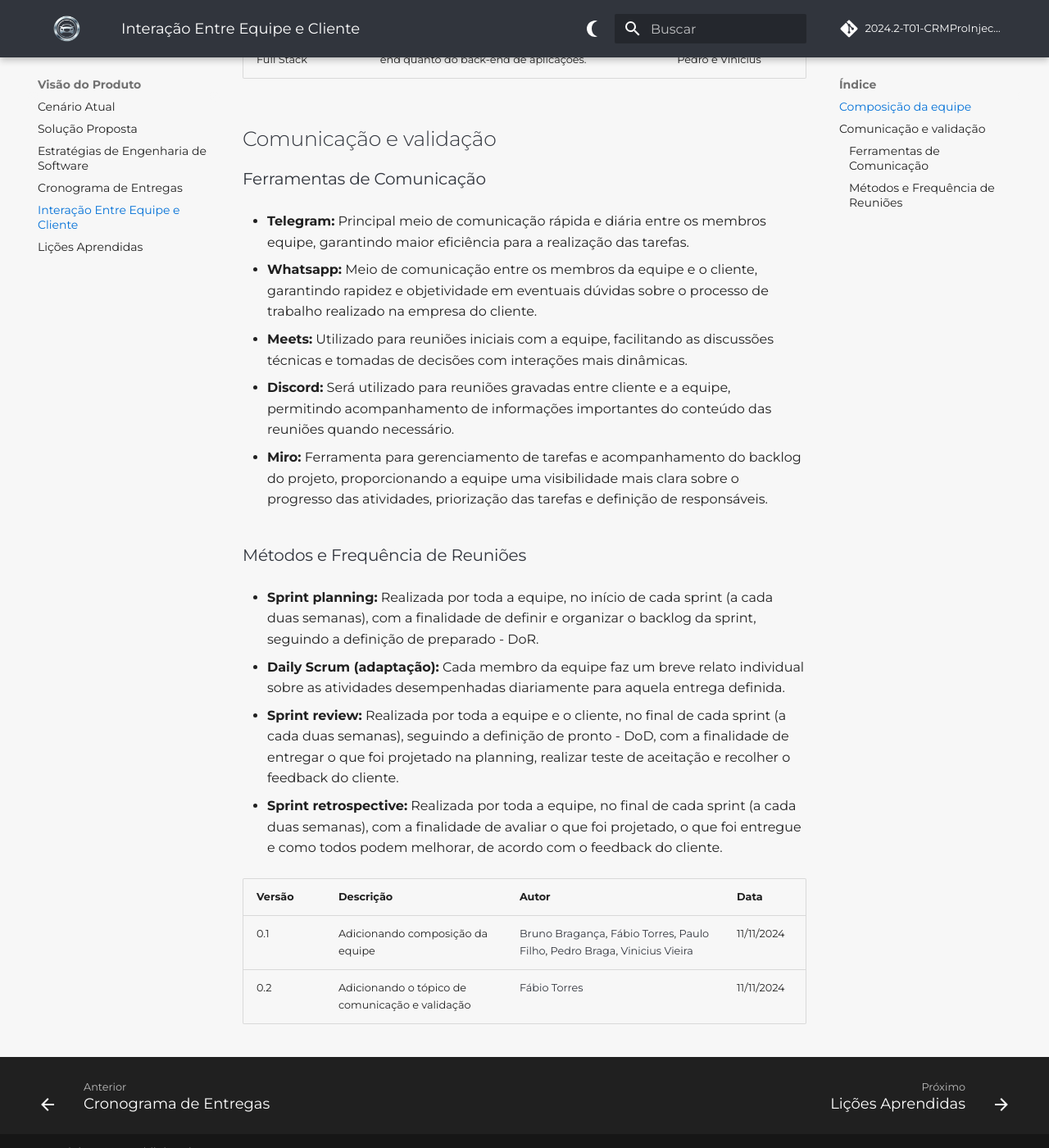
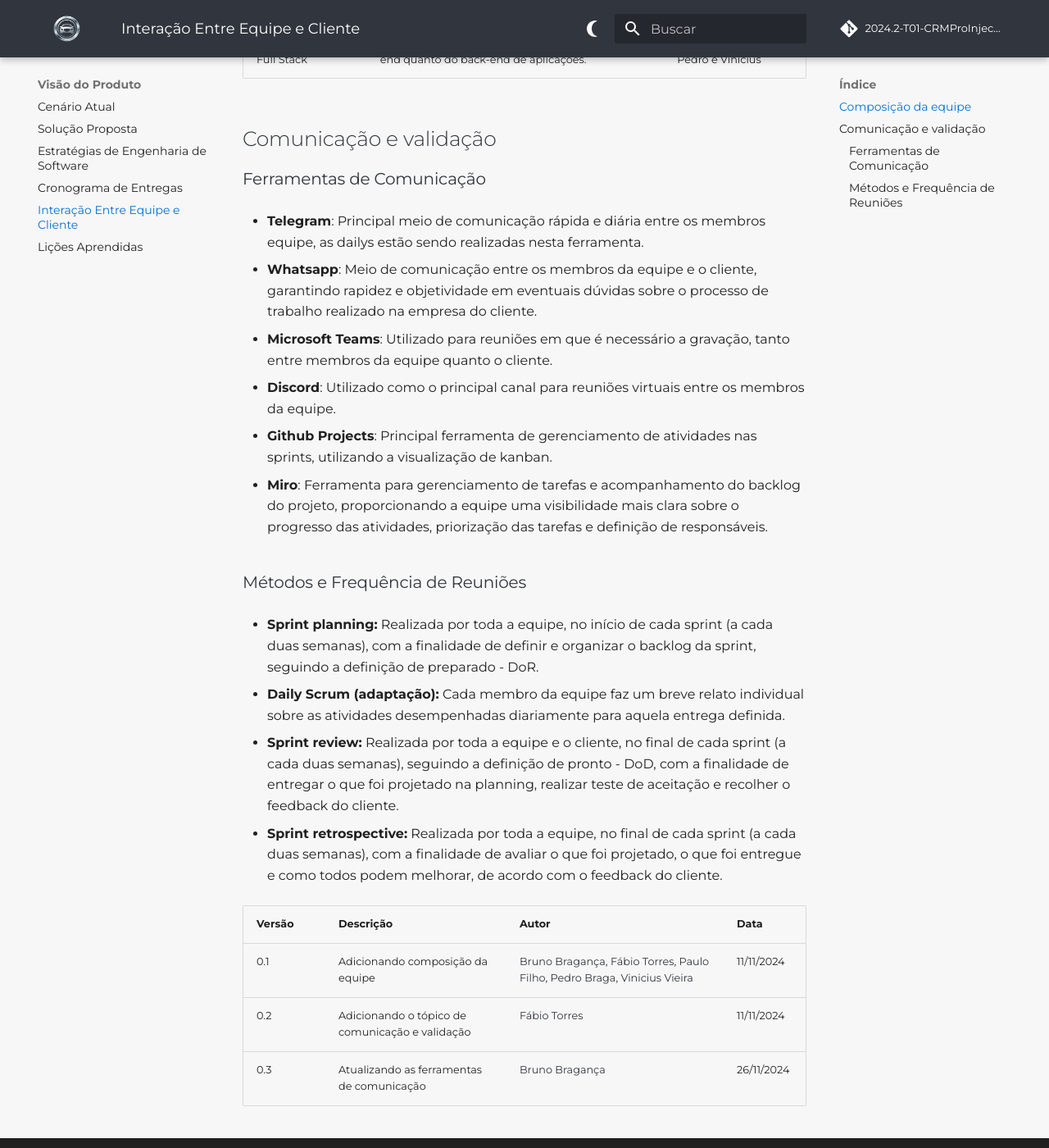
Before and after one commit to mdsreq-fga-unb/2024.2-T01-CRMProInjecao, an MkDocs documentation site: the page built from docs/interacao-equipe-cliente.md, in a window 1280 px wide and 1400 px high, scrolled down 531 px. Shown: the whole window at 82% size. Built offline with MkDocs 1.6.1 and Material for MkDocs 9.7.7, drawn with Linux system fonts in a browser that asks for light colours; comment, search, counter and statistics services are not loaded; the version menu is left out.

Commit message:
docs: updating ferramentas de comunicacao

```diff
--- a/docs/interacao-equipe-cliente.md
+++ b/docs/interacao-equipe-cliente.md
@@ -12,15 +12,17 @@
 
 ### Ferramentas de Comunicação
 
-- **Telegram:** Principal meio de comunicação rápida e diária entre os membros equipe, garantindo maior eficiência para a realização das tarefas.
+- **Telegram**: Principal meio de comunicação rápida e diária entre os membros equipe, as dailys estão sendo realizadas nesta ferramenta.
 
-- **Whatsapp:** Meio de comunicação entre os membros da equipe e o cliente, garantindo rapidez e objetividade em eventuais dúvidas sobre o processo de trabalho realizado na empresa do cliente.
+- **Whatsapp**: Meio de comunicação entre os membros da equipe e o cliente, garantindo rapidez e objetividade em eventuais dúvidas sobre o processo de trabalho realizado na empresa do cliente.
 
-- **Meets:**  Utilizado para reuniões iniciais com a equipe, facilitando as discussões técnicas e tomadas de decisões com interações mais dinâmicas.
+- **Microsoft Teams**:  Utilizado para reuniões em que é necessário a gravação, tanto entre membros da equipe quanto o cliente.
 
-- **Discord:**  Será utilizado para reuniões gravadas entre cliente e a equipe, permitindo acompanhamento de informações importantes do conteúdo das reuniões quando necessário.
+- **Discord**: Utilizado como o principal canal para reuniões virtuais entre os membros da equipe.
 
-- **Miro:**  Ferramenta para gerenciamento de tarefas e acompanhamento do backlog do projeto, proporcionando a equipe uma visibilidade mais clara sobre o progresso das atividades, priorização das tarefas e definição de responsáveis.
+- **Github Projects**: Principal ferramenta de gerenciamento de atividades nas sprints, utilizando a visualização de kanban.
+
+- **Miro**:  Ferramenta para gerenciamento de tarefas e acompanhamento do backlog do projeto, proporcionando a equipe uma visibilidade mais clara sobre o progresso das atividades, priorização das tarefas e definição de responsáveis.
 
 ### Métodos e Frequência de Reuniões
 
@@ -37,3 +39,4 @@
 |--------|---------------------------|-------------------------|------------|
 | 0.1    | Adicionando composição da equipe  | [Bruno Bragança](http://github.com/BrunoBReis), [Fábio Torres](http://github.com/fabioaletorres), [Paulo Filho](http://github.com/PauloFilho2), [Pedro Braga](http://github.com/Stain19), [Vinicius Vieira](http://github.com/viniciusvieira00) | 11/11/2024 |
 | 0.2    | Adicionando o tópico de comunicação e validação   |  [Fábio Torres](http://github.com/fabioaletorres) | 11/11/2024 |
+| 0.3    | Atualizando as ferramentas de comunicação   |  [Bruno Bragança](http://github.com/BrunoBReis) | 26/11/2024 |
```
